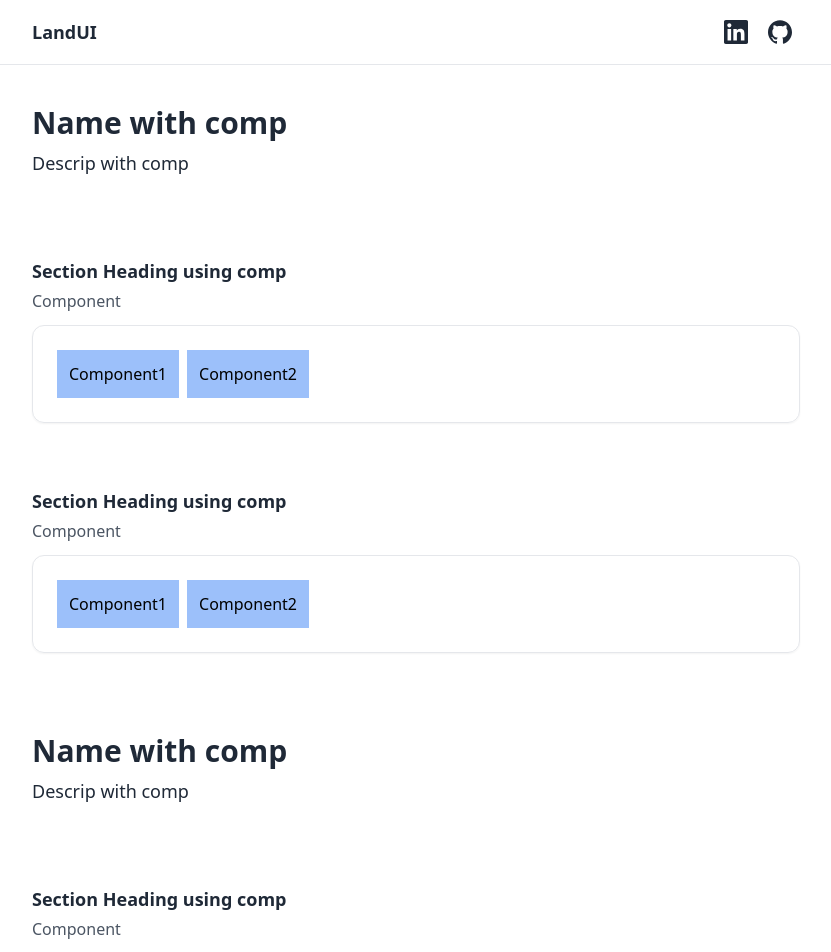
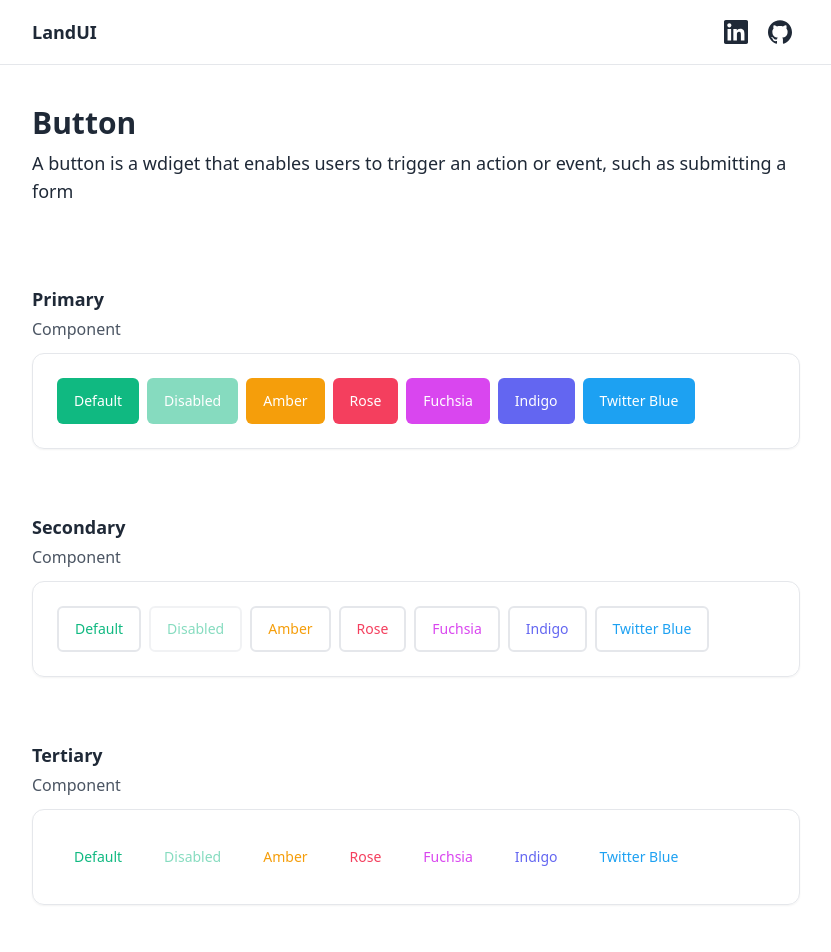
Before and after one commit to LandonHawes/ui-library, a React (Vite) app: page / in a window 1280 px wide. Shown: the top 952 px of the page, without its empty margins (224-1055 px from the left). Built offline with nearby package versions, Linux system fonts and the light colour scheme.

Commit message:
adding button component

```diff
--- a/package.json
+++ b/package.json
@@ -13,7 +13,8 @@
 	"dependencies": {
 		"react": "^18.2.0",
 		"react-dom": "^18.2.0",
-		"react-icons": "^4.12.0"
+		"react-icons": "^4.12.0",
+		"tailwind-merge": "^2.2.0"
 	},
 	"devDependencies": {
 		"@types/react": "^18.2.15",
--- a/src/App.tsx
+++ b/src/App.tsx
@@ -1,16 +1,182 @@
 import { Section } from "./components/site/Section"
 import { Container } from "./components/site/Container"
 import { Layout } from "./components/site/Layout"
+import { Button } from "./components/library/Button"
 
 export default function App() {
 	return (
 		<Layout>
-			<Container title="Name with comp" description="Descrip with comp">
-				<Section title="Section Heading using comp" description="Component">
-					<div className="bg-blue-500/50 p-3">Component1</div>
-					<div className="bg-blue-500/50 p-3">Component2</div>
+			<Container
+				title="Button"
+				description="A button is a wdiget that enables users to trigger an action or event, such as submitting a form"
+			>
+				<Section title="Primary" description="Component">
+					<Button>Default</Button>
+					<Button disabled>Disabled</Button>
+					<Button
+						colors={{
+							bg: "bg-amber-500",
+							hoverBg: "hover:bg-amber-600",
+							focusRing: "focus:ring-amber-500",
+						}}
+					>
+						Amber
+					</Button>
+					<Button
+						colors={{
+							bg: "bg-rose-500",
+							hoverBg: "hover:bg-rose-600",
+							focusRing: "focus:ring-rose-500",
+						}}
+					>
+						Rose
+					</Button>
+					<Button
+						colors={{
+							bg: "bg-fuchsia-500",
+							hoverBg: "hover:bg-fuchsia-600",
+							focusRing: "focus:ring-fuchsia-500",
+						}}
+					>
+						Fuchsia
+					</Button>
+					<Button
+						colors={{
+							bg: "bg-indigo-500",
+							hoverBg: "hover:bg-indigo-600",
+							focusRing: "focus:ring-indigo-500",
+						}}
+					>
+						Indigo
+					</Button>
+					<Button
+						colors={{
+							bg: "bg-[#1DA1F2]",
+							hoverBg: "hover:bg-[#1a8cd8]",
+							focusRing: "focus:ring-[#1a8cd8]",
+						}}
+					>
+						Twitter Blue
+					</Button>
 				</Section>
-				<Section title="Section Heading using comp" description="Component">
+				<Section title="Secondary" description="Component">
+					<Button variant="secondary">Default</Button>
+					<Button disabled variant="secondary">
+						Disabled
+					</Button>
+					<Button
+						variant="secondary"
+						colors={{
+							text: "text-amber-500",
+							hoverBorder: "hover:border-amber-500",
+							focusRing: "focus:ring-amber-500",
+							hoverBg: "hover:bg-amber-500",
+						}}
+					>
+						Amber
+					</Button>
+					<Button
+						variant="secondary"
+						colors={{
+							text: "text-rose-500",
+							hoverBorder: "hover:border-rose-500",
+							focusRing: "focus:ring-rose-500",
+							hoverBg: "hover:bg-rose-500",
+						}}
+					>
+						Rose
+					</Button>
+					<Button
+						variant="secondary"
+						colors={{
+							text: "text-fuchsia-500",
+							hoverBorder: "hover:border-fuchsia-500",
+							focusRing: "focus:ring-fuchsia-500",
+							hoverBg: "hover:bg-fuchsia-500",
+						}}
+					>
+						Fuchsia
+					</Button>
+					<Button
+						variant="secondary"
+						colors={{
+							text: "text-indigo-500",
+							hoverBorder: "hover:border-indigo-500",
+							focusRing: "focus:ring-indigo-500",
+							hoverBg: "hover:bg-indigo-500",
+						}}
+					>
+						Indigo
+					</Button>
+					<Button
+						variant="secondary"
+						colors={{
+							text: "text-[#1DA1F2]",
+							hoverBorder: "hover:border-[#1a8cd8]",
+							focusRing: "focus:ring-[#1a8cd8]",
+							hoverBg: "hover:bg-[#1a8cd8]",
+						}}
+					>
+						Twitter Blue
+					</Button>
+				</Section>
+				<Section title="Tertiary" description="Component">
+					<Button variant="tertiary">Default </Button>
+					<Button disabled variant="tertiary">
+						Disabled
+					</Button>
+					<Button
+						variant="tertiary"
+						colors={{
+							text: "text-amber-500",
+							hoverText: "hover:text-amber-700",
+							focusRing: "focus:ring-amber-500",
+						}}
+					>
+						Amber
+					</Button>
+					<Button
+						variant="tertiary"
+						colors={{
+							text: "text-rose-500",
+							hoverText: "hover:text-rose-700",
+							focusRing: "focus:ring-rose-500",
+						}}
+					>
+						Rose
+					</Button>
+					<Button
+						variant="tertiary"
+						colors={{
+							text: "text-fuchsia-500",
+							hoverText: "hover:text-fuchsia-700",
+							focusRing: "focus:ring-fuchsia-500",
+						}}
+					>
+						Fuchsia
+					</Button>
+					<Button
+						variant="tertiary"
+						colors={{
+							text: "text-indigo-500",
+							hoverText: "hover:text-indigo-700",
+							focusRing: "focus:ring-indigo-500",
+						}}
+					>
+						Indigo
+					</Button>
+					<Button
+						variant="tertiary"
+						colors={{
+							text: "text-[#1DA1F2]",
+							hoverText: "hover:text-[#1a8cd8]",
+							focusRing: "focus:ring-[#1a8cd8]",
+						}}
+					>
+						Twitter Blue
+					</Button>
+				</Section>
+				<Section title="Destructive" description="Component">
 					<div className="bg-blue-500/50 p-3">Component1</div>
 					<div className="bg-blue-500/50 p-3">Component2</div>
 				</Section>
--- /dev/null
+++ b/src/components/library/Button.tsx
@@ -0,0 +1,81 @@
+import React from "react"
+import { twMerge } from "tailwind-merge"
+
+// Color Prop Types
+type PrimaryColors = {
+	bg?: string
+	hoverBg?: string
+	focusRing?: string
+}
+
+type SecondaryColors = {
+	text?: string
+	hoverBorder?: string
+	hoverBg?: string
+	focusRing?: string
+}
+
+type TertiaryColors = {
+	text?: string
+	hoverText?: string
+	focusRing?: string
+}
+
+type BaseButtonProps = React.ButtonHTMLAttributes<HTMLButtonElement>
+
+// Overload signatures for Button component
+type ButtonComponent = {
+	(
+		props: BaseButtonProps & { variant?: "primary"; colors?: PrimaryColors },
+	): JSX.Element
+	(
+		props: BaseButtonProps & { variant: "secondary"; colors?: SecondaryColors },
+	): JSX.Element
+	(
+		props: BaseButtonProps & { variant: "tertiary"; colors?: TertiaryColors },
+	): JSX.Element
+}
+
+export const Button: ButtonComponent = ({
+	variant = "primary",
+	colors = {},
+	...props
+}) => {
+	// Classes
+	const baseClasses: string =
+		"inline-flex items-center justify-center gap-2 rounded-md px-4 text-sm font-medium transition-all focus:outline-none focus:ring-2 focus:ring-offset-2 disabled:pointer-events-none disabled:opacity-50"
+
+	const generateVariantClasses = (variant: string, colorProps: any) => {
+		switch (variant) {
+			case "primary":
+				return `border border-transparent py-3 text-white ${
+					colorProps.bg || "bg-emerald-500"
+				} ${colorProps.hoverBg || "hover:bg-emerald-600"} ${
+					colorProps.focusRing || "focus:ring-emerald-500"
+				}`
+			case "secondary":
+				return `border-2 border-gray-200 py-[0.688rem] hover:text-white ${
+					colorProps.text || "text-emerald-500"
+				} ${colorProps.hoverBorder || "hover:border-emerald-500"} ${
+					colorProps.hoverBg || "hover:bg-emerald-500"
+				} ${colorProps.focusRing || "focus:ring-emerald-500"}`
+			case "tertiary":
+				return `border border-transparent py-3 underline-offset-4 ring-offset-white hover:underline ${
+					colorProps.text || "text-emerald-500"
+				} ${colorProps.hoverText || "hover:text-emerald-700"} ${
+					colorProps.focusRing || "focus:ring-emerald-500"
+				}`
+
+			default:
+				return ""
+		}
+	}
+
+	// Generate variant classes
+	const variantClasses = generateVariantClasses(variant, colors)
+
+	// Merge classes
+	const mergedClasses = twMerge([baseClasses, variantClasses])
+
+	return <button className={mergedClasses} {...props} />
+}
```
Also changed, not shown: .eslintrc.cjs, 1 other file (tests, documents, lock files or other folders).
